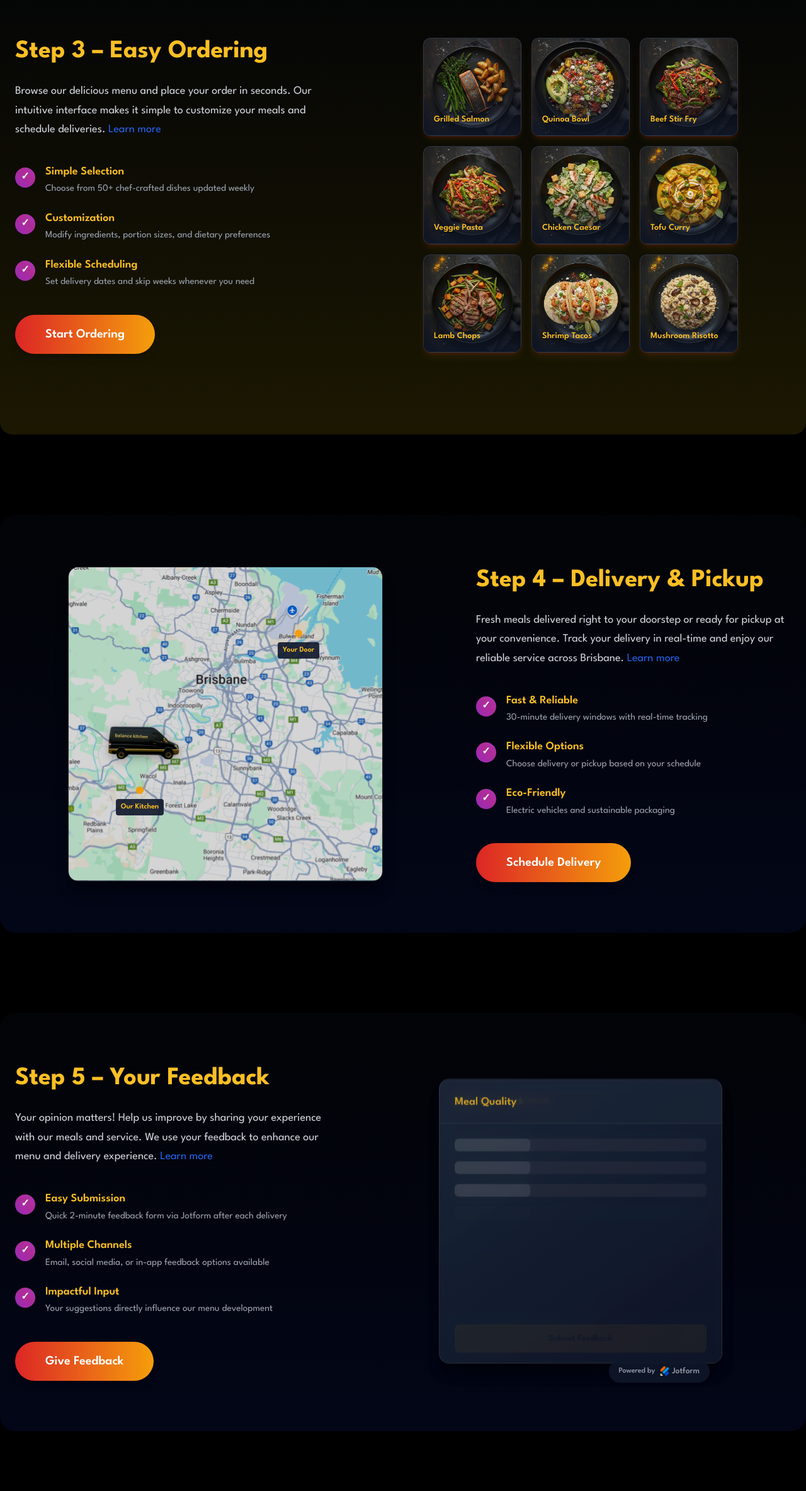
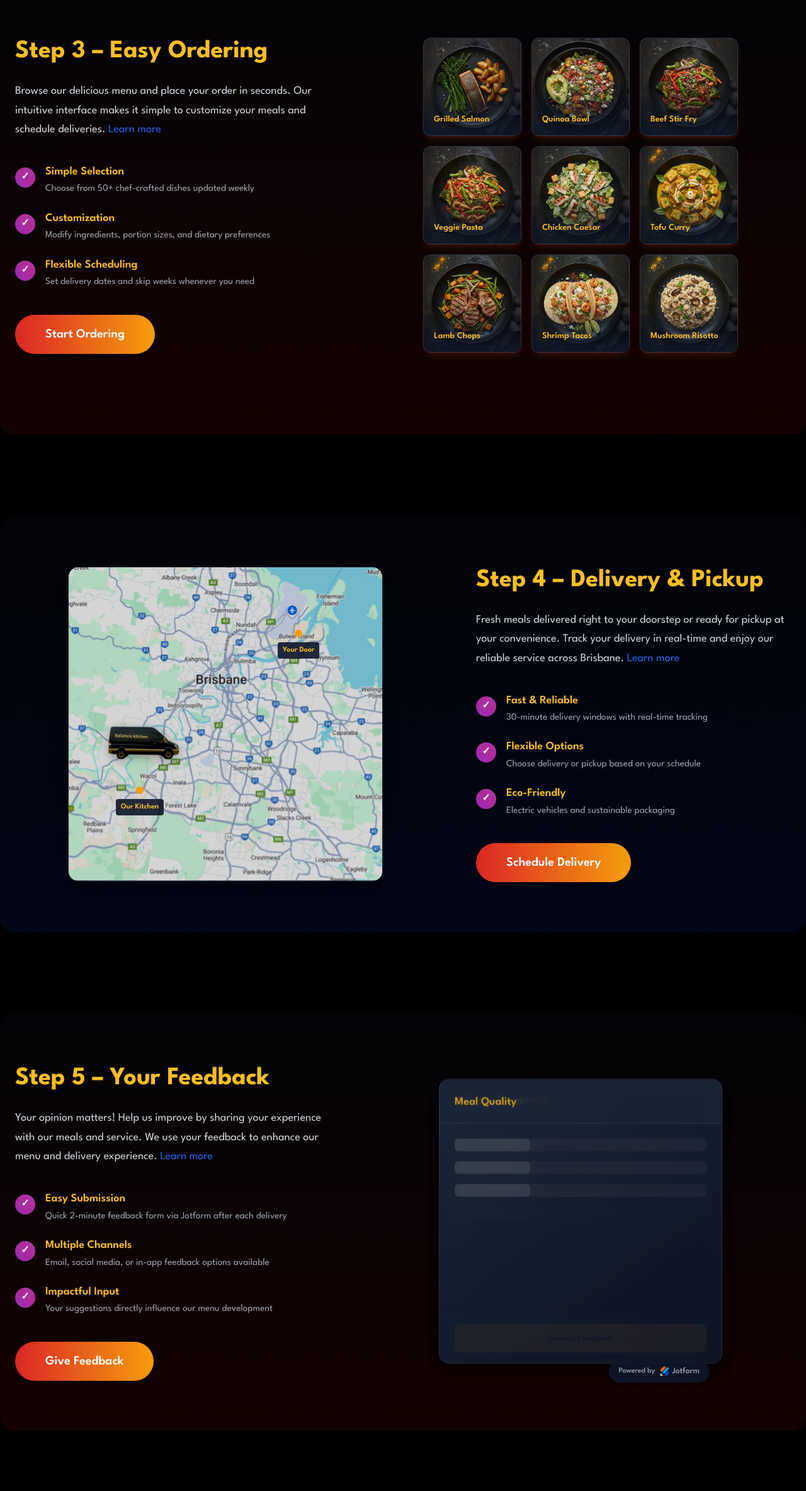
Before and after one commit to gamiroo/balance-kitchen, a Next.js app: page / in a window 1280 px wide. Shown: the part 3658-6026 px from the top of the page at 63% size. Built offline with nearby package versions, Linux system fonts and the light colour scheme.

Commit message:
colour scheme update

```diff
--- a/src/components/delivery-step-4/DeliverySection.module.css
+++ b/src/components/delivery-step-4/DeliverySection.module.css
@@ -258,7 +258,6 @@
 
   .featureItem {
     text-align: left;
-    justify-content: center;
   }
 }
 
--- a/src/components/feedback-step-5/FeedbackSection.module.css
+++ b/src/components/feedback-step-5/FeedbackSection.module.css
@@ -2,7 +2,7 @@
 
 .feedbackSection {
   padding: 5rem 1.5rem;
-  background: linear-gradient(to bottom, rgba(15, 23, 42, 0.15), rgba(2, 6, 23, 1));
+  background: linear-gradient(to bottom, rgba(15, 23, 42, 0.15), rgba(144, 9, 9, 0.142));
   color: white;
   position: relative;
   overflow: hidden;
@@ -327,7 +327,6 @@
 
   .featureItem {
     text-align: left;
-    justify-content: center;
   }
 
   .jotformBadge {
--- a/src/components/meal-plans-step-2/MealPlanSection.module.css
+++ b/src/components/meal-plans-step-2/MealPlanSection.module.css
@@ -255,7 +255,8 @@
   .textContent {
     flex: 1;
     max-width: 500px;
-    background: rgba(15, 23, 42, 0.95);
+    background: rgba(15, 23, 42, 0.419);
+    backdrop-filter: blur(25px);
     padding: 2rem;
     border-radius: 1rem;
     box-shadow: 0 10px 25px rgba(0, 0, 0, 0.3);
@@ -288,7 +289,6 @@
 
   .featureItem {
     text-align: left;
-    justify-content: center;
   }
 
   .packsWrapper :nth-child(1) {
--- a/src/components/ordering-step-3/OrderingSection.module.css
+++ b/src/components/ordering-step-3/OrderingSection.module.css
@@ -2,7 +2,7 @@
 
 .orderingSection {
   padding: 5rem 1.5rem;
-  background: linear-gradient(to bottom, rgba(15, 23, 42, 0.15), rgba(211, 181, 10, 0.129));
+  background: linear-gradient(to bottom, rgba(15, 23, 42, 0.15), rgba(144, 9, 9, 0.142));
   color: white;
   position: relative;
   overflow: hidden;
```
